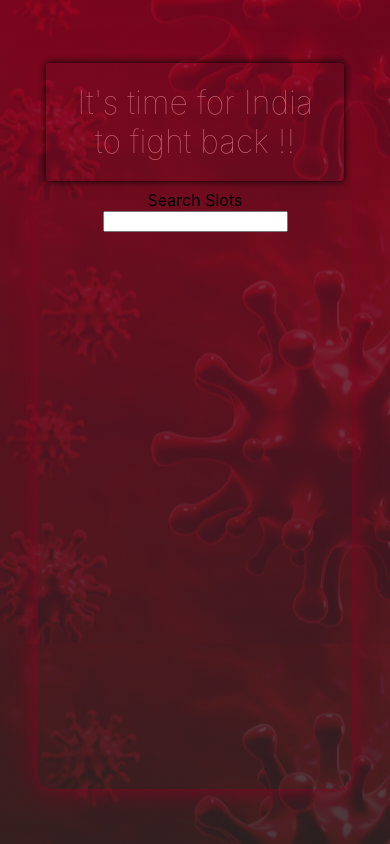
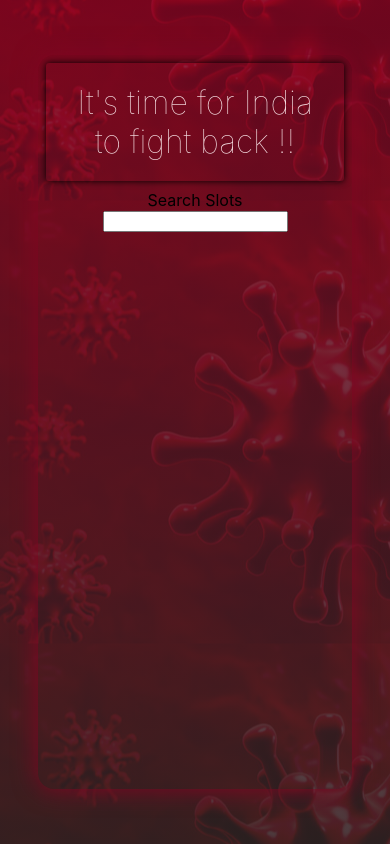
Before and after one commit to priyankagupta34/covaccination, a React (Create React App) app: page / in a window 390 px wide. Built offline with nearby package versions, Linux system fonts and the light colour scheme; no server answers.

Commit message:
basic outline

```diff
--- a/src/App.css
+++ b/src/App.css
@@ -50,7 +50,7 @@
 }
 
 
-@media screen and (max-width: 500px) {
+@media screen and (max-width: 700px) {
   .articleBody {
     background-color: transparent;
     height: 87vh;
@@ -75,8 +75,5 @@
     border-radius: 3px;
   }
 
-  .fgt {
-    font-size: 2em !important;
-    color: #c76171 !important;
-  }
+
 }
--- a/src/components/motivate-component/MotivateComponent.css
+++ b/src/components/motivate-component/MotivateComponent.css
@@ -6,3 +6,10 @@
     color: #a56b74;
     text-align: center;
 }
+
+@media screen and (max-width: 700px) {
+    .fgt {
+        font-size: 2em;
+        color: #f3dade;
+      }
+}
```
